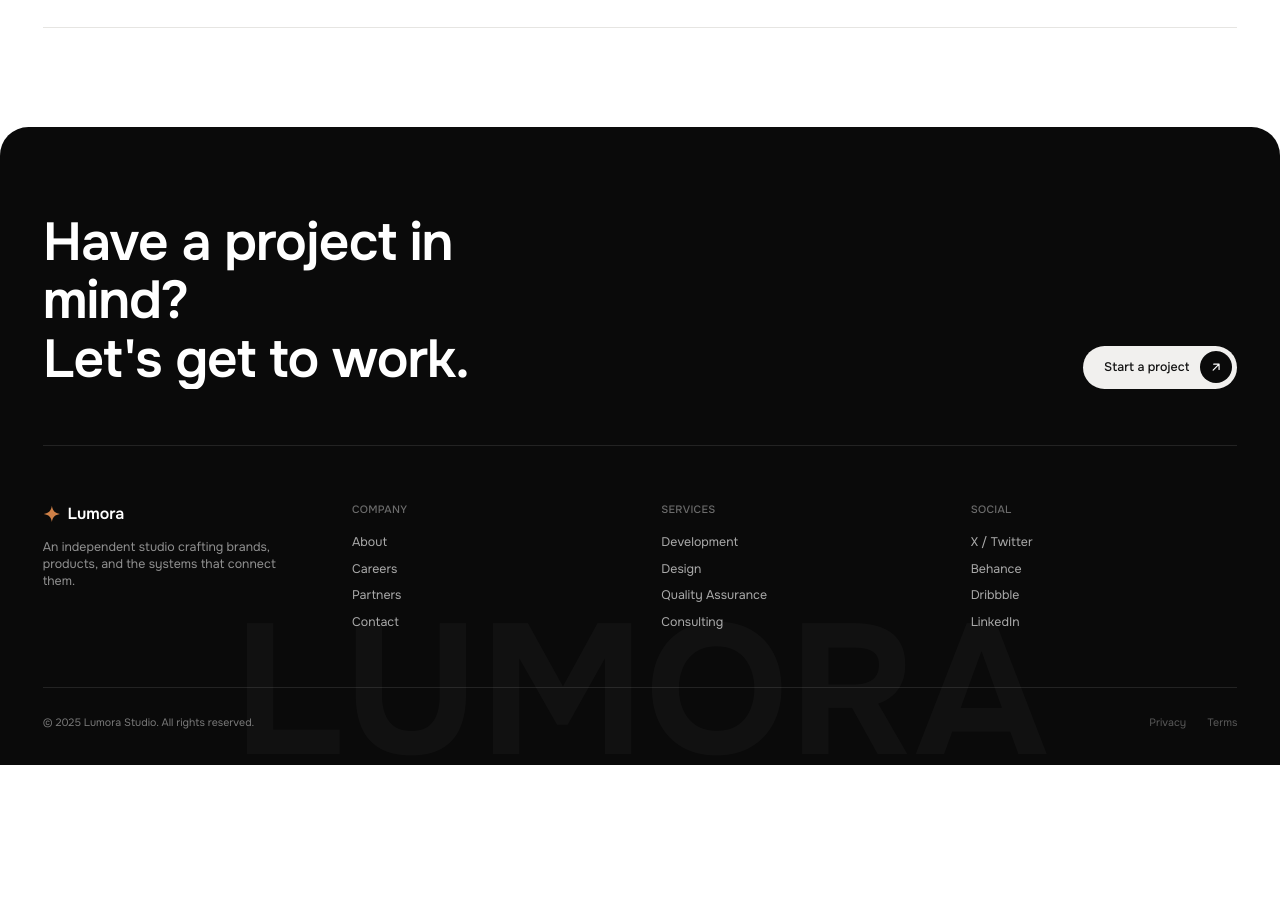
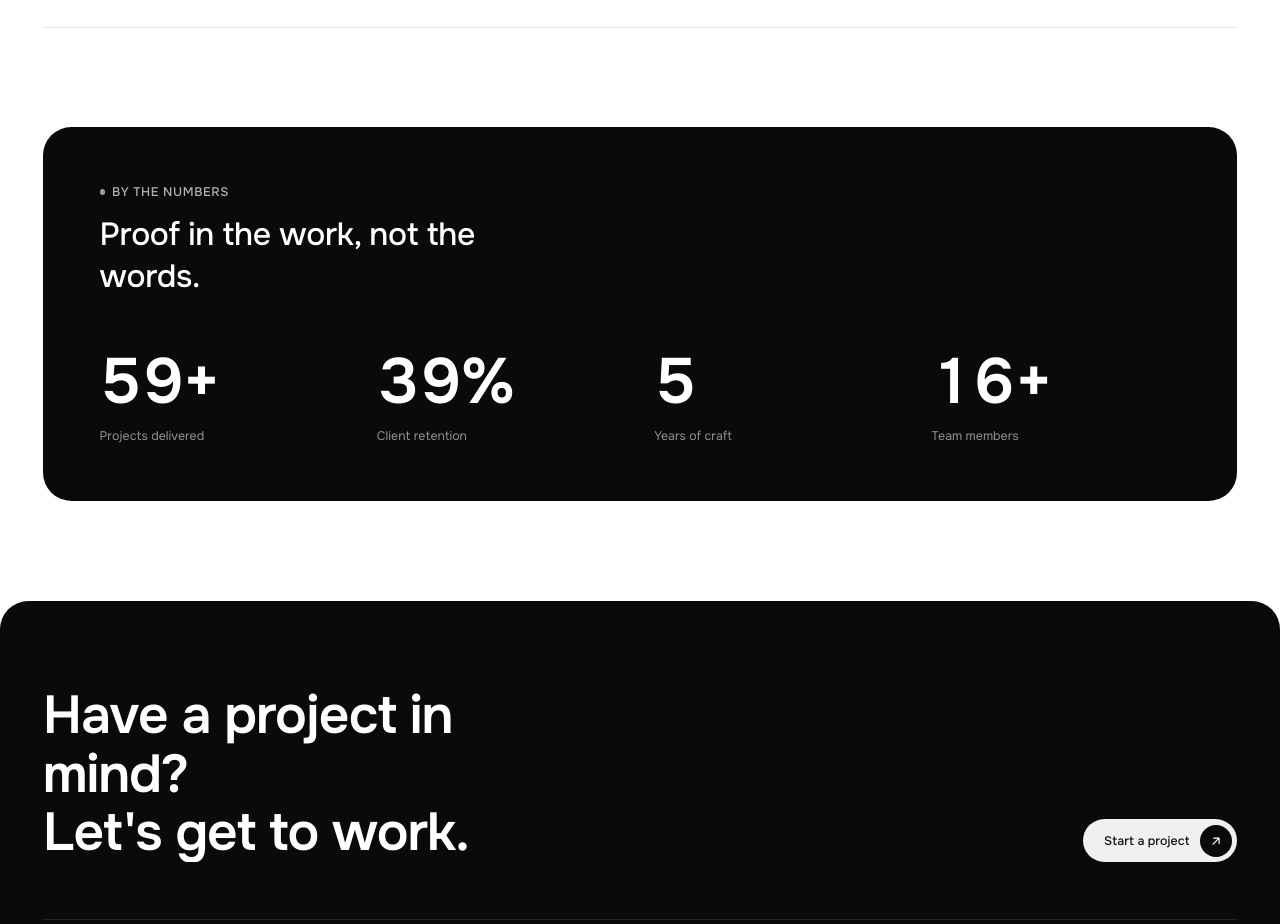
Before and after one commit to gopu29/Gopu-portfolio-angular, an Angular app: page / in a window 1280 px wide. Shown: the part 3205-4129 px from the top of the page. Before the commit the page ends 3970 px from the top, so only its background shows below. Built offline with nearby package versions, Linux system fonts and the light colour scheme.

Commit message:
Migration: Step 7 - Stats count-up, smooth scrolling, and final verification

```diff
--- a/src/app/app.html
+++ b/src/app/app.html
@@ -513,6 +513,58 @@
       </ul>
     </div>
   </section>
+
+  <!-- Stats Section -->
+  <section class="stats">
+    <div class="shell stats-inner">
+      <div id="stats-panel" class="stats-panel">
+        <div class="eyebrow light">
+          <div class="eyebrow-dot"></div>
+          <span>By the numbers</span>
+        </div>
+
+        <div id="stats-title-container">
+          <h2 class="stats-title">
+            <span class="reveal-line-container"><span class="reveal-line-inner">Proof in the work, not the words.</span></span>
+          </h2>
+        </div>
+
+        <ul class="stats-grid" id="stats-grid" data-stagger-target=".stat-item" data-stagger-interval="90" data-stagger-delay="0">
+          <!-- Stat 1 -->
+          <li class="stat-item">
+            <div class="stat-number">
+              <span class="stat-number-value" data-target="150">0</span>+
+            </div>
+            <p class="stat-label">Projects delivered</p>
+          </li>
+
+          <!-- Stat 2 -->
+          <li class="stat-item">
+            <div class="stat-number">
+              <span class="stat-number-value" data-target="98">0</span>%
+            </div>
+            <p class="stat-label">Client retention</p>
+          </li>
+
+          <!-- Stat 3 -->
+          <li class="stat-item">
+            <div class="stat-number">
+              <span class="stat-number-value" data-target="12">0</span>
+            </div>
+            <p class="stat-label">Years of craft</p>
+          </li>
+
+          <!-- Stat 4 -->
+          <li class="stat-item">
+            <div class="stat-number">
+              <span class="stat-number-value" data-target="40">0</span>+
+            </div>
+            <p class="stat-label">Team members</p>
+          </li>
+        </ul>
+      </div>
+    </div>
+  </section>
 </main>
 
 <app-footer
--- a/src/app/app.ts
+++ b/src/app/app.ts
@@ -1,6 +1,7 @@
 import { Component, signal, computed, afterNextRender } from '@angular/core';
 import { HeaderComponent } from './header/header.component';
 import { FooterComponent } from './footer/footer.component';
+import Lenis from 'lenis';
 
 @Component({
   selector: 'app-root',
@@ -85,6 +86,50 @@ export class App {
 
       // 5. Liquid Canvas Reveal Animation
       this.initLiquidReveal();
+
+      // 6. Initialize Lenis smooth scroll
+      this.lenis = new Lenis({ smoothWheel: true });
+      const raf = (t: number) => {
+        if (this.lenis) {
+          this.lenis.raf(t);
+          requestAnimationFrame(raf);
+        }
+      };
+      requestAnimationFrame(raf);
+
+      // 7. Stats scroll progress calculations
+      const statValueElements = document.querySelectorAll('.stat-number-value');
+      let lastScrollTime = 0;
+
+      const getScrollProgress = (element: Element) => {
+        const rect = element.getBoundingClientRect();
+        const viewportHeight = window.innerHeight;
+        const startY = viewportHeight; // Top of element hits bottom of viewport
+        const endY = viewportHeight / 2 - rect.height / 2; // Center of element hits center of viewport
+        const currentY = rect.top;
+
+        if (currentY >= startY) return 0;
+        if (currentY <= endY) return 1;
+
+        return (startY - currentY) / (startY - endY);
+      };
+
+      const updateStatsCounter = () => {
+        statValueElements.forEach(item => {
+          const target = parseInt(item.getAttribute('data-target') || '0', 10);
+          const progress = getScrollProgress(item);
+          const currentValue = Math.round(progress * target);
+          item.textContent = String(currentValue);
+        });
+      };
+
+      window.addEventListener('scroll', () => {
+        const now = performance.now();
+        if (now - lastScrollTime < 30) return;
+        lastScrollTime = now;
+        updateStatsCounter();
+      });
+      this.lenis.on('scroll', updateStatsCounter);
     });
   }
 
```
